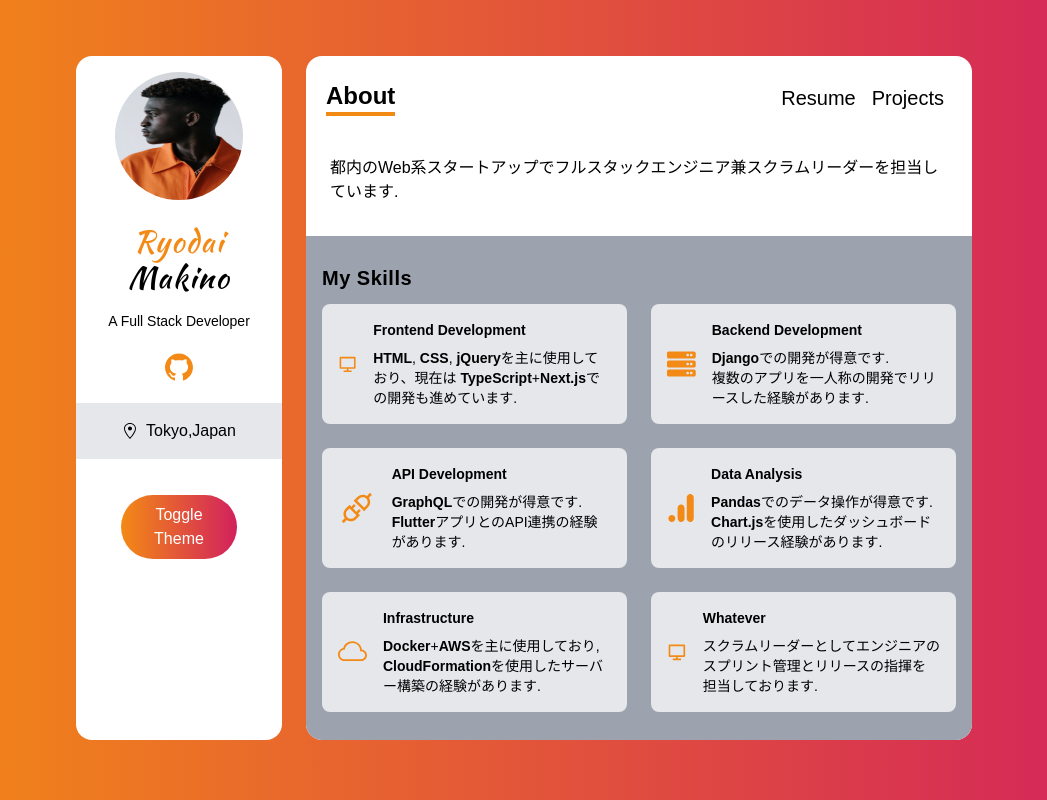
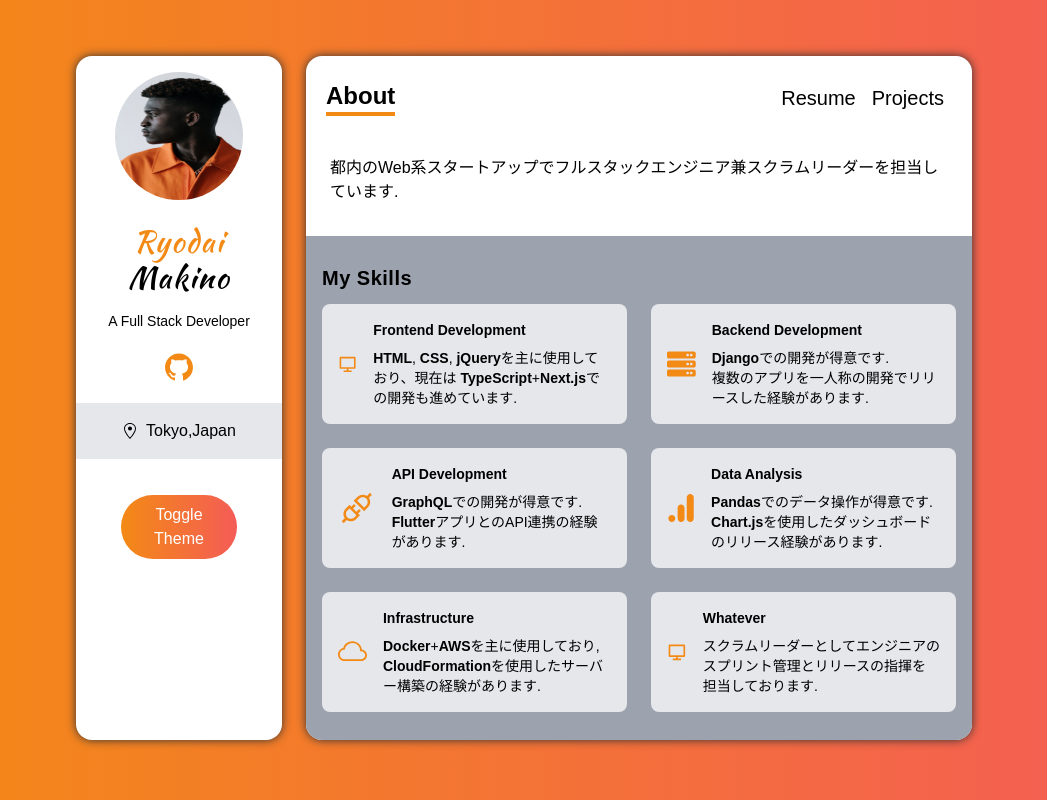
Before and after one commit to makidai/nextjs-portfolio, a Next.js app: page / in a window 1280 px wide. Shown: the whole page, without its empty margins (116-1163 px from the left). Built offline with nearby package versions, Linux system fonts and the light colour scheme.

Commit message:
add next-themes and add dark mode

```diff
--- a/components/Sidebar.tsx
+++ b/components/Sidebar.tsx
@@ -1,8 +1,14 @@
 import { AiFillGithub } from "react-icons/ai";
 import { GoLocation } from "react-icons/go";
+import { useTheme } from "next-themes";
 import Image from "next/image";
 
 const Sidebar = () => {
+    const { theme, setTheme } = useTheme();
+
+    const changeTheme = () => {
+        setTheme(theme === "light" ? "dark" : "light");
+    };
     return (
         <>
             <Image
@@ -18,7 +24,7 @@ const Sidebar = () => {
                 <span className="text-orange ">Ryodai</span> Makino
             </h3>
 
-            <p className="my-1 text-sm medium dark:bg-dark-200 dark:bg-black-500">
+            <p className="my-1 text-sm medium">
                 A Full Stack Developer
             </p>
 
@@ -37,7 +43,10 @@ const Sidebar = () => {
                 </div>
             </div>
 
-            <button className="w-8/12 px-5 py-2 my-4 text-white bg-black rounded-full cursor-pointer bg-gradient-to-r from-orange to-red focus:outline-none hover:scale-105 ">
+            <button
+                onClick={changeTheme}
+                className="w-8/12 px-5 py-2 my-4 text-white bg-black rounded-full cursor-pointer bg-gradient-to-r from-orange to-red focus:outline-none hover:scale-105"
+            >
                 Toggle Theme
             </button>
         </>
--- a/package.json
+++ b/package.json
@@ -10,6 +10,7 @@
   },
   "dependencies": {
     "next": "11.1.2",
+    "next-themes": "^0.0.15",
     "react": "17.0.2",
     "react-dom": "17.0.2",
     "react-icons": "^4.2.0"
--- a/pages/_app.tsx
+++ b/pages/_app.tsx
@@ -2,17 +2,21 @@ import Navbar from "../components/Navbar";
 import Sidebar from "../components/Sidebar";
 import "../styles/globals.css";
 
+import { ThemeProvider } from "next-themes";
+
 function MyApp({ Component, pageProps }) {
     return (
+        <ThemeProvider attribute="class">
             <div className="grid grid-cols-12 gap-6 px-5 my-14 lg:mb-0 md:mb-16 sm:px-20 md:px-32 lg:px-36 xl:px-48">
-            <div className="col-span-12 p-4 text-center bg-white lg:col-span-3 rounded-2xl">
+                <div className="h-full col-span-12 p-4 text-base text-center bg-white dark:bg-dark-500 lg:col-span-3 rounded-2xl shadow-custom-light dark:shadow-custom-dark ">
                     <Sidebar />
                 </div>
-            <div className="flex flex-col col-span-12 overflow-hidden bg-white lg:col-span-9 rounded-2xl">
+                <div className="flex flex-col col-span-12 overflow-hidden bg-white shadow-custom-light dark:shadow-custom-dark rounded-2xl lg:col-span-9 dark:bg-dark-500">
                     <Navbar />
                     <Component {...pageProps} />
                 </div>
             </div>
+        </ThemeProvider>
     );
 }
 
--- a/tailwind.config.js
+++ b/tailwind.config.js
@@ -1,10 +1,14 @@
 module.exports = {
     purge: ["./pages/**/*.tsx", "./components/**/*.tsx"],
-    darkMode: false, // or 'media' or 'class'
+    darkMode: "class", // or 'media' or 'class'
     theme: {
         fontFamily: {
             sans: ["ui-sans-serif", "system-ui"],
             kaushan: ["Kaushan Script"],
+        },
+        boxShadow: {
+            "custom-light": " 0 0 10px #313131",
+            "custom-dark": "5px 5px 10px #0a0c0e , -5px -5px 10px #14161c",
         },
         extend: {
             colors: {
@@ -12,7 +16,7 @@ module.exports = {
                     DEFAULT: "#F38A15",
                 },
                 red: {
-                    DEFAULT: "#D2215D",
+                    DEFAULT: "#F45C56",
                 },
                 dark: {
                     DEFAULT: "#010101",
@@ -26,7 +30,9 @@ module.exports = {
         },
     },
     variants: {
-        extend: {},
+        extend: {
+            boxShadow: ["dark"],
+        },
     },
     plugins: [],
 };
```
Also changed, not shown: 1 other file (tests, documents, lock files or other folders). Lines whose indentation alone changed are shown as unchanged.
